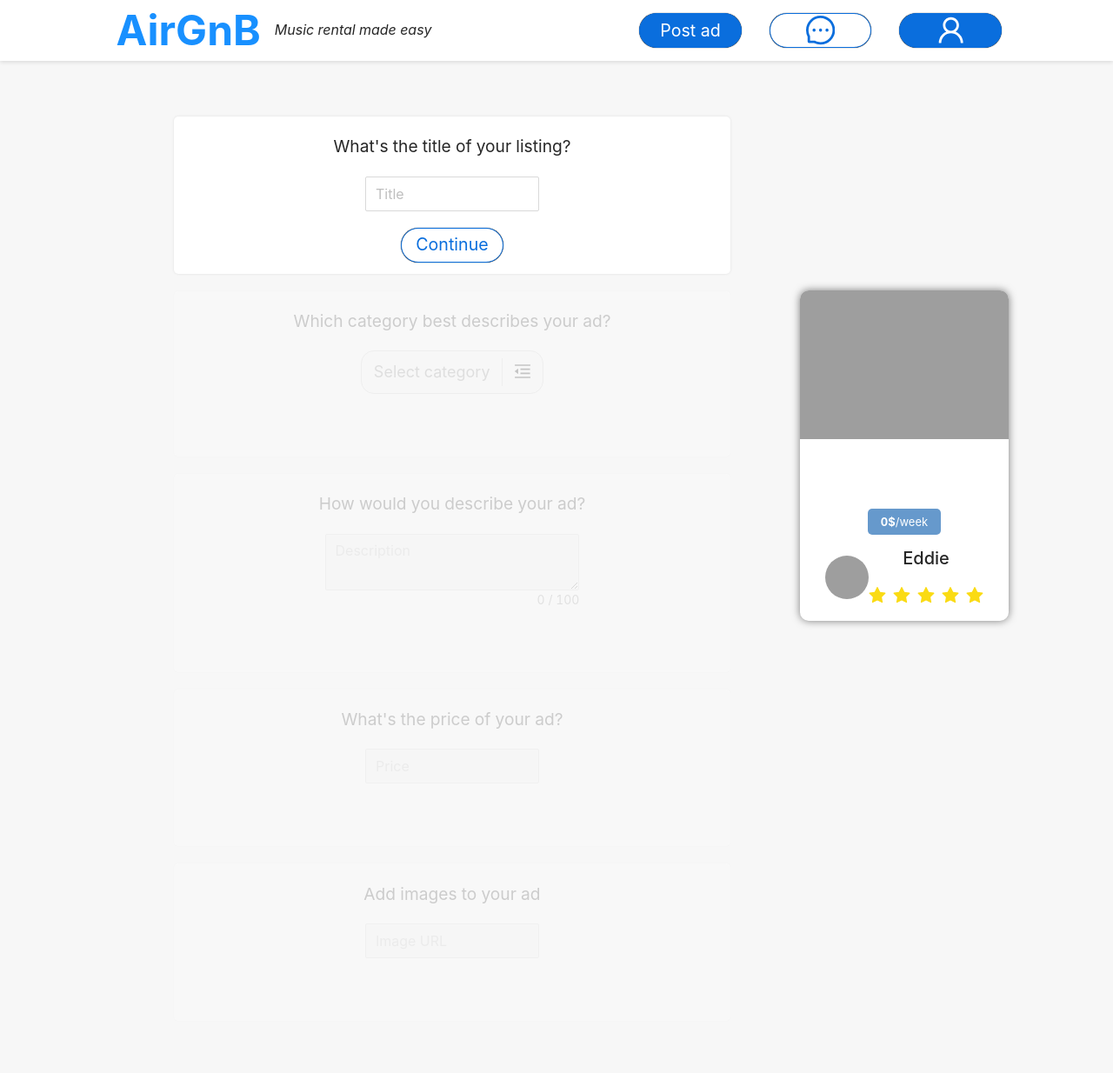
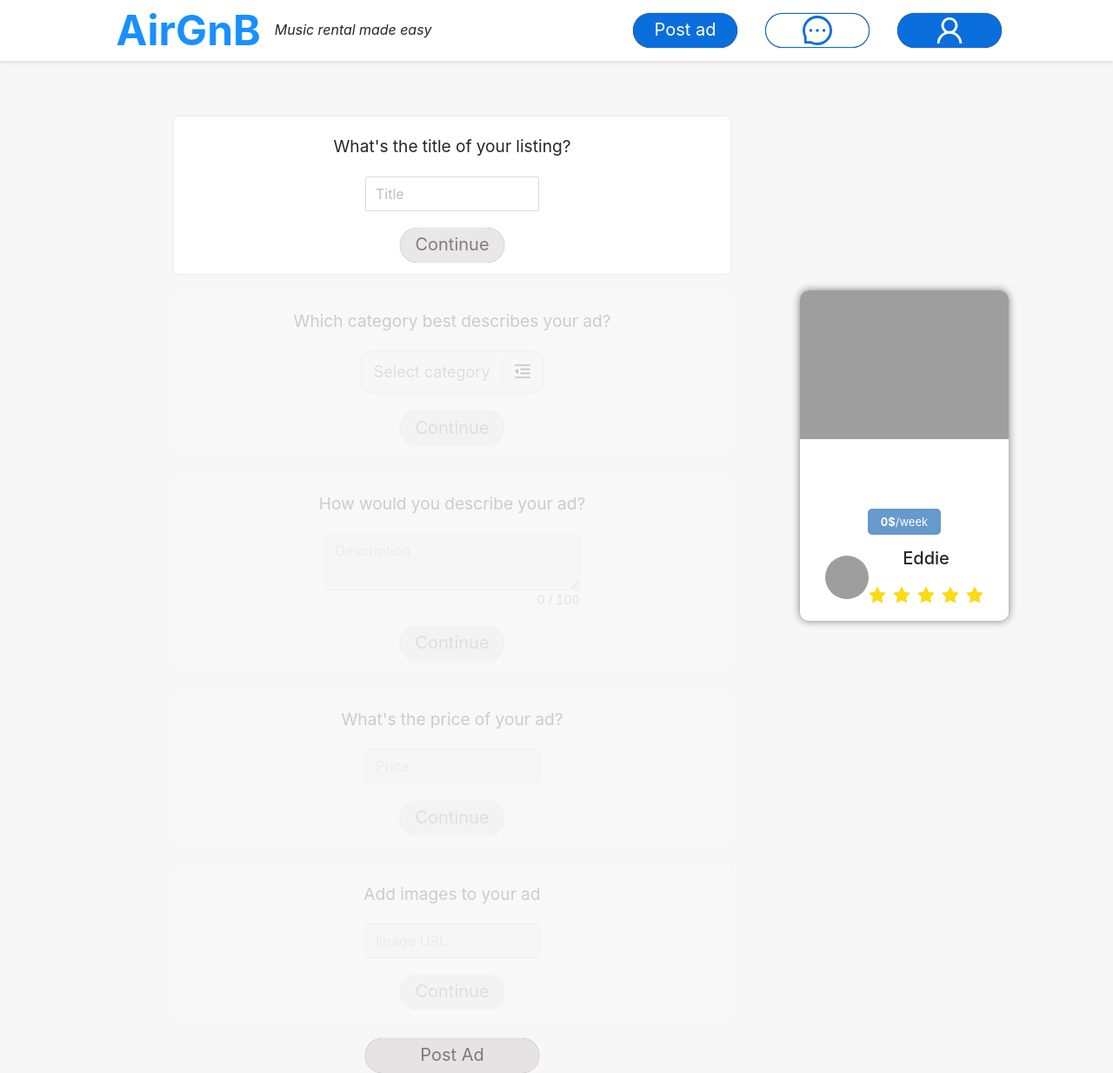
Before and after one commit to leo-dao/AirGnB, a React (Create React App) app in the folder frontend/: page /post-ad in a window 1280 px wide. Shown: the top 1234 px of the page at 87% size. Built offline with nearby package versions, Linux system fonts and the light colour scheme; grey boxes are pictures that could not be loaded.

Commit message:
Buttons conditionaly render

```diff
--- a/frontend/src/components/Atoms/Button/index.tsx
+++ b/frontend/src/components/Atoms/Button/index.tsx
@@ -8,9 +8,9 @@ const StyledButton = styled.button.attrs((props: ButtonProps) => props)`
     align-items: center;
     justify-content: center;
     box-shadow: 0px 0px 1px black;
-    font-size: 1.4em;
-    width: ${props => props.width ? props.width : '6em'};
-    height: 40px;
+    font-size: 20px;
+    width: ${props => props.width ? props.width : '120px'};
+    height: ${props => props.height ? props.height : '40px'};
     border-radius: 20px;
     cursor: pointer;
     outline: none;
@@ -21,11 +21,12 @@ const StyledButton = styled.button.attrs((props: ButtonProps) => props)`
         background-color: ${props => props.secondary ? '#fafafa' : '#085bba'};
     }
     &:disabled {
-        background-color: #ccc;
+        background-color: #d4d1d1;
+        border: none;
         cursor: not-allowed;
         color: black;
         transform: none;
-        opacity: 0;
+        opacity: 0.5;
     }
     & > * {
         color: white;
@@ -45,6 +46,7 @@ const StyledButton = styled.button.attrs((props: ButtonProps) => props)`
 interface ButtonProps {
     text?: string,
     width?: string,
+    height?: string,
     component?: React.ReactNode,
     backgroundColor?: string,
     disabled?: boolean,
--- a/frontend/src/components/Organisms/AdPostBox/index.tsx
+++ b/frontend/src/components/Organisms/AdPostBox/index.tsx
@@ -36,6 +36,7 @@ interface PostAdProps {
     prev?: string;
     back?: () => void;
     disabled?: boolean,
+    buttonDisabled?: boolean,
     title: string;
     selection: React.ReactNode;
 }
@@ -54,7 +55,7 @@ const AdPostBox = (props: PostAdProps) => {
 
                 <Button
                     text="Continue"
-                    disabled={props.disabled}
+                    disabled={props.buttonDisabled}
                     onClick={props.continue}
                     secondary
                 />
--- a/frontend/src/components/Organisms/AdPostForm/index.tsx
+++ b/frontend/src/components/Organisms/AdPostForm/index.tsx
@@ -4,6 +4,7 @@ import Button from "../../Atoms/Button";
 import AdPostBox from "../../Organisms/AdPostBox";
 import SortCategories from "../../Molecules/SortCategories";
 import styled from "styled-components";
+import { title } from "process";
 
 const Form = styled.form`
     display: flex;
@@ -13,7 +14,6 @@ const Form = styled.form`
     gap: 20px;
 `
 
-// modify input element ant deisng
 const StyledInput = styled(Input)`
     height: 40px;
     width: 200px;
@@ -22,9 +22,14 @@ const StyledInput = styled(Input)`
 
 interface PostAdProps {
     setTitle: (e: any) => void;
+    titleDisabled: boolean;
     setCategory: (e: any) => void;
     setDescription: (e: any) => void;
+    descriptionDisabled: boolean;
     setPrice: (e: any) => void;
+    priceDisabled: boolean;
+    setImages: (e: any) => void;
+    imagesDisabled: boolean;
     createAd: (e: any) => void;
     category: string;
 }
@@ -48,6 +53,8 @@ const AdPostForm = (props: PostAdProps) => {
         <Form onSubmit={props.createAd}>
             <AdPostBox title="What's the title of your listing?"
                 continue={cont}
+                buttonDisabled={props.titleDisabled}
+                // if no title, disable continue button
                 selection={
                     <StyledInput
                         placeholder={"Title"}
@@ -58,6 +65,7 @@ const AdPostForm = (props: PostAdProps) => {
             <AdPostBox title="Which category best describes your ad?"
                 continue={cont}
                 disabled={status[0]}
+                buttonDisabled={props.category === ""}
                 selection={
                     <SortCategories
                         onClick={props.setCategory}
@@ -68,6 +76,7 @@ const AdPostForm = (props: PostAdProps) => {
             <AdPostBox title="How would you describe your ad?"
                 continue={cont}
                 disabled={status[1]}
+                buttonDisabled={props.descriptionDisabled}
                 selection={
                     <Input.TextArea
                         placeholder="Description"
@@ -80,6 +89,7 @@ const AdPostForm = (props: PostAdProps) => {
             <AdPostBox title="What's the price of your ad?"
                 continue={cont}
                 disabled={status[2]}
+                buttonDisabled={props.priceDisabled}
                 selection={
                     <StyledInput
                         placeholder={"Price"}
@@ -91,11 +101,13 @@ const AdPostForm = (props: PostAdProps) => {
             <AdPostBox title="Add images to your ad"
                 continue={cont}
                 disabled={status[3]}
+                buttonDisabled={props.imagesDisabled}
                 selection={
                     <StyledInput
                         placeholder={"Image URL"}
                         type={"text"}
                         disabled={status[3]}
+                        onKeyUp={props.setImages}
                         required
                     />
                 } />
@@ -103,6 +115,7 @@ const AdPostForm = (props: PostAdProps) => {
                 type={'submit'}
                 text={"Post Ad"}
                 width={'200px'}
+                height={'100px'}
                 disabled={status[4]}
             />
         </Form >
--- a/frontend/src/components/Pages/PostAd/index.tsx
+++ b/frontend/src/components/Pages/PostAd/index.tsx
@@ -52,6 +52,12 @@ const PostAd = () => {
         setPrice(e.target.value);
     }
 
+    const imagesSubmit = (e: any) => {
+        // generate random id
+        const id = Math.random().toString();
+        setImages(prev => [...prev, { img: e.target.value, imgId: id }]);
+    }
+
     const createAd = (e: any) => {
         e.preventDefault();
         console.log(title, category, description, price, images);
@@ -61,9 +67,14 @@ const PostAd = () => {
         <Container>
             <AdPostForm
                 setTitle={titleSubmit}
+                titleDisabled={title.length < 3}
                 setDescription={descriptionSubmit}
+                descriptionDisabled={description.length < 10}
                 setPrice={priceSubmit}
+                priceDisabled={price < 5}
                 setCategory={categorySubmit}
+                setImages={imagesSubmit}
+                imagesDisabled={images.length < 10}
                 category={category}
                 createAd={createAd}
             />
```
